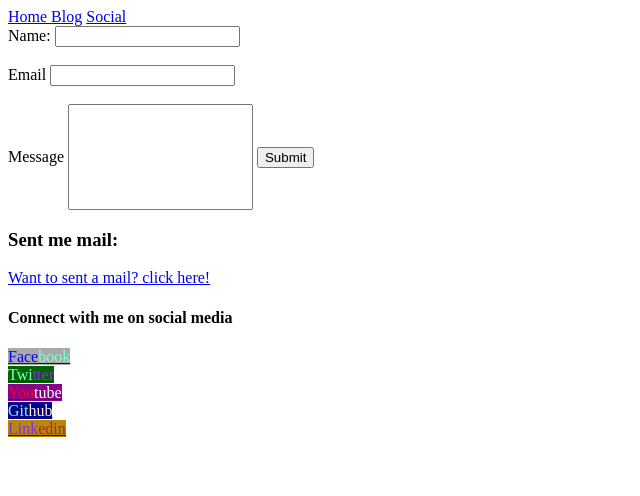
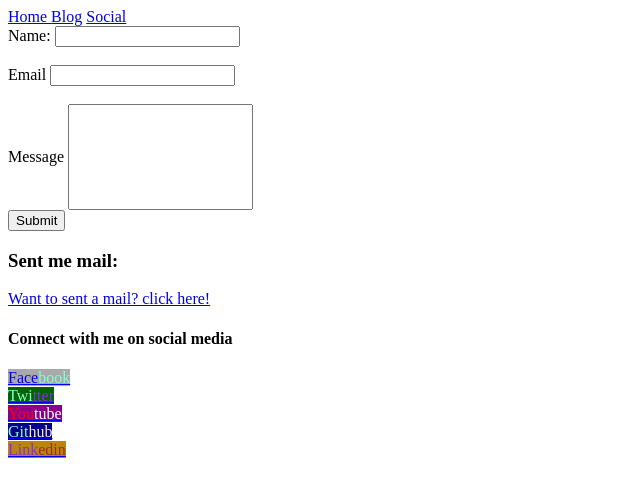
Before and after one commit to omerkaif/practice, a plain HTML site: page contact/contact.html in a window 1280 px wide. Shown: the whole page, without its empty margins (0-640 px from the left). Drawn offline with Linux system fonts and the light colour scheme.

Commit message:
Update contact.html

```diff
--- a/contact/contact.html
+++ b/contact/contact.html
@@ -15,7 +15,7 @@
         <label for="email">Email</label>
         <input type="text" id="email" name="email"><br><br>
         <label for="message">Message</label>
-        <input type="text" id="message" name="message" style="height: 100px; width: ;">
+        <input type="text" id="message" name="message" style="height: 100px; width: ;"><br>
         <input type="submit" value="Submit">
       </form>
       <h3>Sent me mail:</h3>
```
